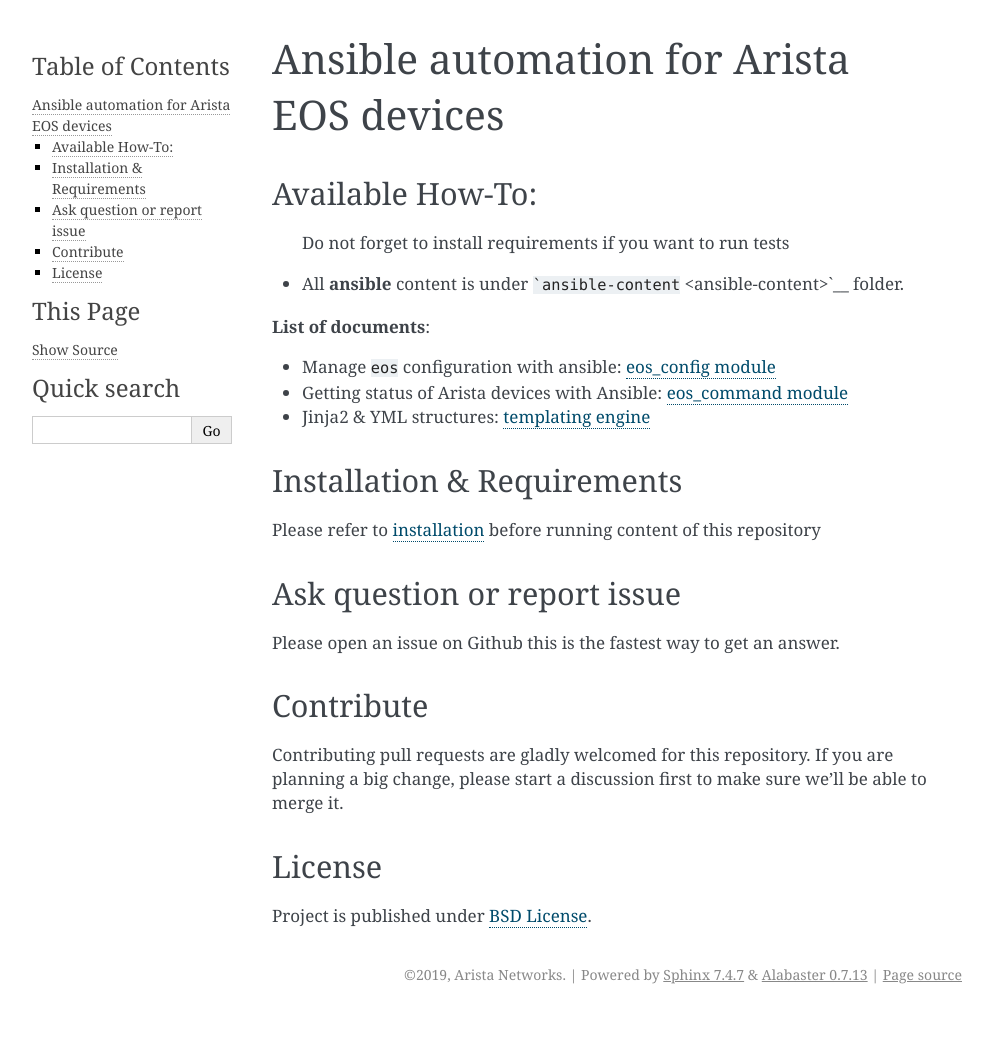
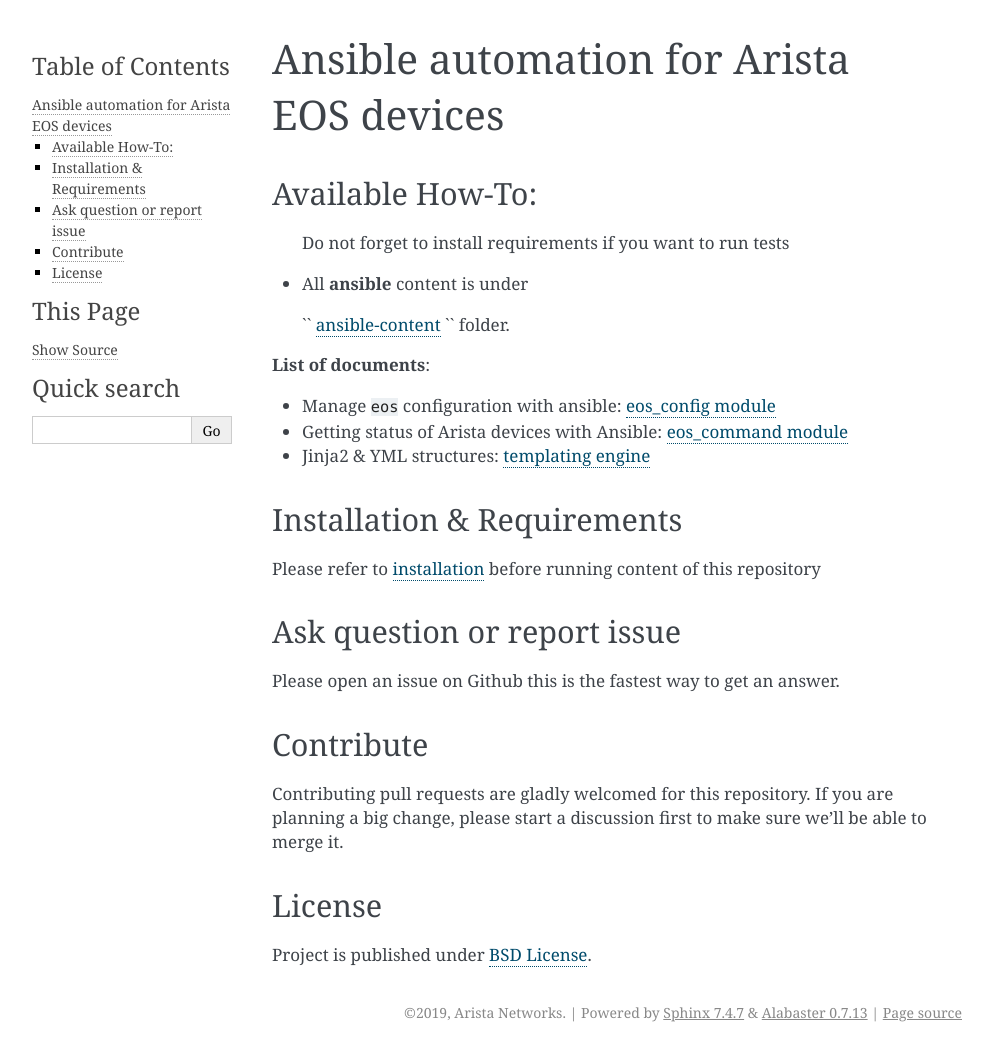
Before and after one commit to titom73/ansible-arista-module-howto, a Sphinx documentation site: the page built from docs/overview.rst, in a window 1280 px wide. Shown: the whole page, without its empty margins (148-1141 px from the left). Built offline with Sphinx 7.4.7, drawn with Linux system fonts in a browser that asks for light colours; before the commit the page ends 1014 px from its top, so only the background shows below that.

Commit message:
Update doc

````diff
--- a/docs/overview.rst
+++ b/docs/overview.rst
@@ -7,7 +7,7 @@
    Do not forget to install requirements if you want to run tests
 
 -  All **ansible** content is under
-   ```ansible-content`` <ansible-content>`__ folder.
+  `` `ansible-content <ansible-content>`_ `` folder.
 
 **List of documents**:
 
````
Also changed, not shown: docs/INSTALL.md (+1 -1 lines).
